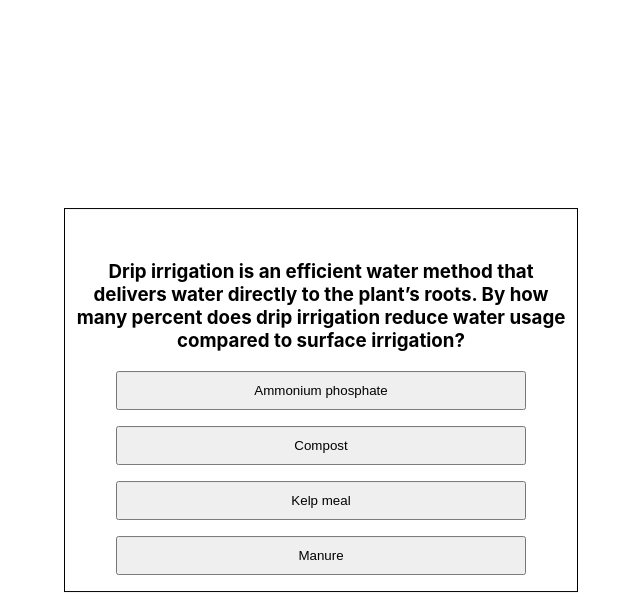
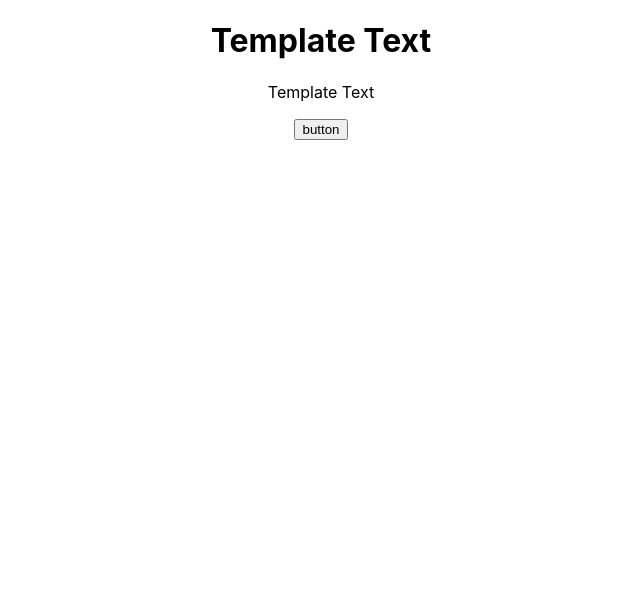
Before and after one commit to waymondrang/treevia, a React (Create React App) app: page / in a window 1280 px wide. Shown: the top 614 px of the page, without its empty margins (319-959 px from the left). Built offline with nearby package versions, Linux system fonts and the light colour scheme.

Commit message:
modify boilerplate content

```diff
--- a/public/index.html
+++ b/public/index.html
@@ -1,14 +1,12 @@
 <!DOCTYPE html>
 <html lang="en">
+
 <head>
   <meta charset="utf-8" />
   <link rel="icon" href="%PUBLIC_URL%/favicon.ico" />
   <meta name="viewport" content="width=device-width, initial-scale=1" />
   <meta name="theme-color" content="#000000" />
-    <meta
-      name="description"
-      content="Web site created using create-react-app"
-    />
+  <meta name="description" content="SYN 100 Group 4 Project" />
   <link rel="apple-touch-icon" href="%PUBLIC_URL%/logo192.png" />
   <!--
       manifest.json provides metadata used when your web app is installed on a
@@ -24,8 +22,9 @@
       work correctly both with client-side routing and a non-root public URL.
       Learn how to configure a non-root public URL by running `npm run build`.
     -->
-    <title>React App</title>
+  <title>SYN 100 Group 4</title>
 </head>
+
 <body>
   <noscript>You need to enable JavaScript to run this app.</noscript>
   <div id="root"></div>
@@ -40,4 +39,5 @@
       To create a production bundle, use `npm run build` or `yarn build`.
     -->
 </body>
+
 </html>
--- a/src/App.js
+++ b/src/App.js
@@ -1,8 +1,4 @@
-import './App.css';
-import React from 'react';
-import Trivia from './Trivia.js';
-
-
+import "./App.css";
 
 function App() {
   let state = {
@@ -18,25 +14,15 @@ function App() {
 
 
   return (
-
-    <Trivia questionData={state.question}/>
-    // <div className="App">
-    //   <header className="App-header">
-
-        /*{ <img src={logo} className="App-logo" alt="logo" />
-        <p>
-          Edit <code>src/App.js</code> and save to reload.
-        </p>
-        <a
-          className="App-link"
-          href="https://reactjs.org"
-          target="_blank"
-          rel="noopener noreferrer"
-        >
-          Learn React
-        </a> }*/
-    //   </header>
-    // </div>
+    <div className="App">
+      <header>
+        <h1>Template Text</h1>
+      </header>
+      <body>
+        <p>Template Text</p>
+        <button>button</button>
+      </body>
+    </div>
   );
 }
 
```
Lines whose indentation alone changed are shown as unchanged.
